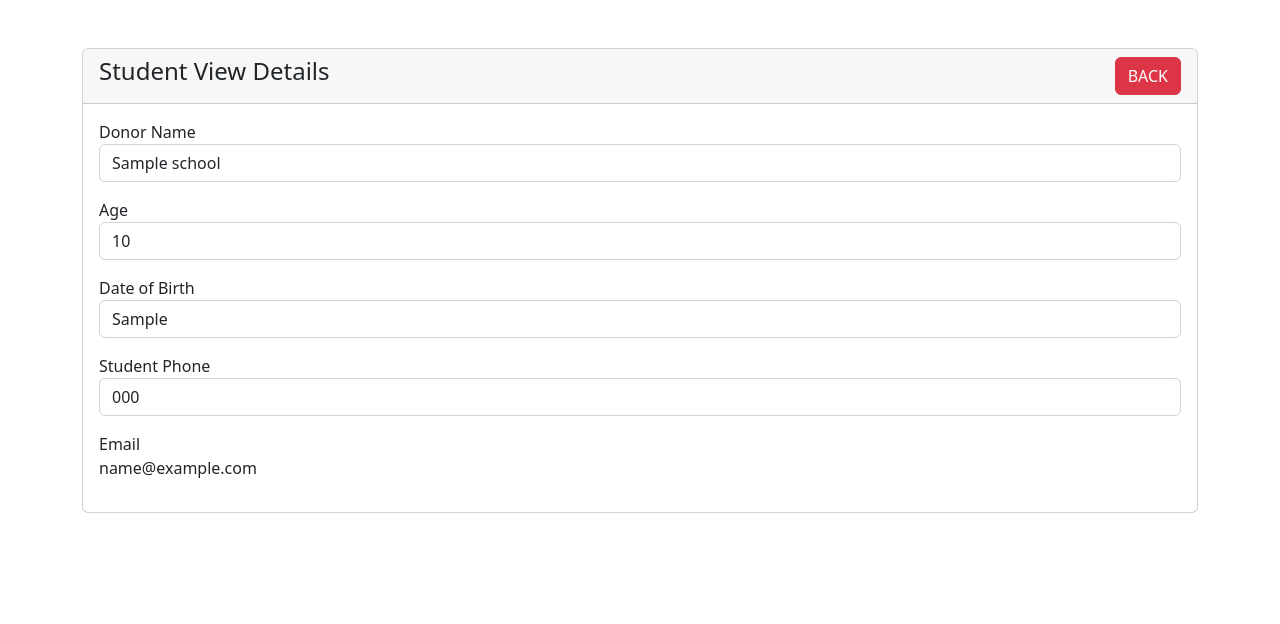
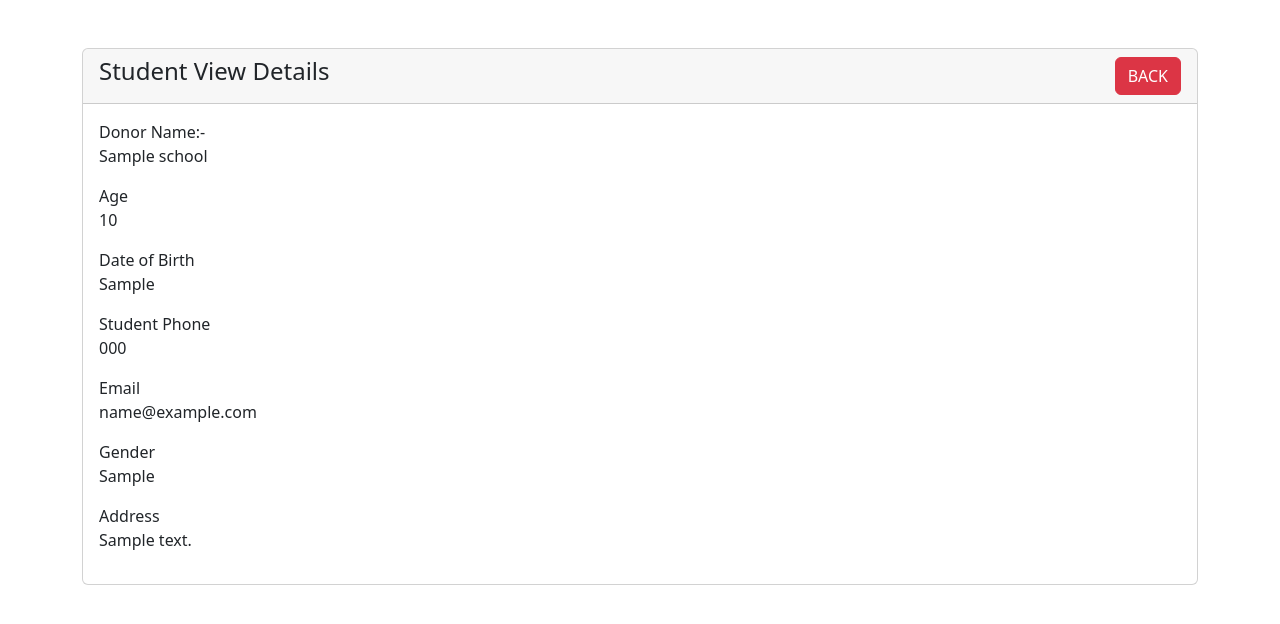
Before and after one commit to nihalmc/school, a PHP site: page /view.php?id=1 in a window 1280 px wide. Shown: the top 624 px of the page. Run offline with PHP 8.4, Linux system fonts and the light colour scheme; tables that the repository leaves empty or names only in its code hold one stand-in row (values such as "Sample post").

Commit message:
Address add

```diff
--- a/add.php
+++ b/add.php
@@ -53,6 +53,10 @@ session_start();
                          <input type="radio" name="gender" value="Female">Female
                     </div>
                     <div class="mb-3">
+                        <label>Address</label>
+                        <input type="text" name="address" id="" class="form-control">
+                    </div>
+                    <div class="mb-3">
                         <button type="submit" name="save_student" class="btn btn-primary">Save Student</button>
                     </div>
                     </form>
--- a/edit.php
+++ b/edit.php
@@ -71,6 +71,10 @@ require 'dbcon.php';
 
                     </div>
                     <div class="mb-3">
+                        <label>Address</label>
+                        <input type="text" name="address" value="<?= $student['address']; ?>" id="" class="form-control">
+                    </div>
+                    <div class="mb-3">
 
                         <button type="submit" name="update_student" class="btn btn-primary">Update Student</button>
                     </div>
--- a/index.php
+++ b/index.php
@@ -35,6 +35,7 @@ require 'dbcon.php';
                         <th>Phone</th>
                         <th>Email</th>
                         <th>Gander</th>
+                        <th>Address</th>
                         <th>Action</th>
                     </tr>
                 </thead>
@@ -59,6 +60,7 @@ require 'dbcon.php';
                          <td><?= $student['phone']; ?></td>
                          <td><?= $student['email']; ?></td>
                          <td><?= $student['gender']; ?></td>
+                         <td><?= $student['address']; ?></td>
                          <td>
                             <a href="view.php?id=<?= $student['id'];?>" class="btn btn-info btn-sm">View</a>
                             <a href="edit.php?id=<?= $student['id'];?>" class="btn btn-success btn-sm">Edit</a>
--- a/view.php
+++ b/view.php
@@ -41,34 +41,47 @@ require 'dbcon.php';
 
 
                     <div class="mb-3">
-                        <label>Donor Name</label>
-                     <p class="form-control">
+                        <label>Donor Name:-</label>
+                     <p class="">
                      <?= $student['name']; ?>
                      </p>
 
                     </div>
                     <div class="mb-3">
                         <label>Age</label>
-                        <p class="form-control">
+                        <p class="">
                         <?= $student['age']; ?>
                      </p>
                     </div>
                     <div class="mb-3">
                         <label>Date of Birth</label>
-                        <p class="form-control">
+                        <p class="">
                         <?= $student['dbrith']; ?>
                      </p>
                     </div>
 
                     <div class="mb-3">
                         <label>Student Phone</label>
-                        <p class="form-control">
+                        <p class="">
                      <?= $student['phone']; ?>
                      </p>
                     <div class="mb-3">
                         <label>Email</label>
                         <p class="">
                         <?= $student['email']; ?>
+                     </p>
+                    </div>
+                    <div class="mb-3">
+                        <label>Gender</label>
+                        <p class="">
+                        <?= $student['gender']; ?>
+                     </p>
+                    </div>
+
+                    <div class="mb-3">
+                        <label>Address</label>
+                        <p class="">
+                        <?= $student['address']; ?>
                      </p>
                     </div>
 
```
Also changed, not shown: code.php (+6 -4 lines).
